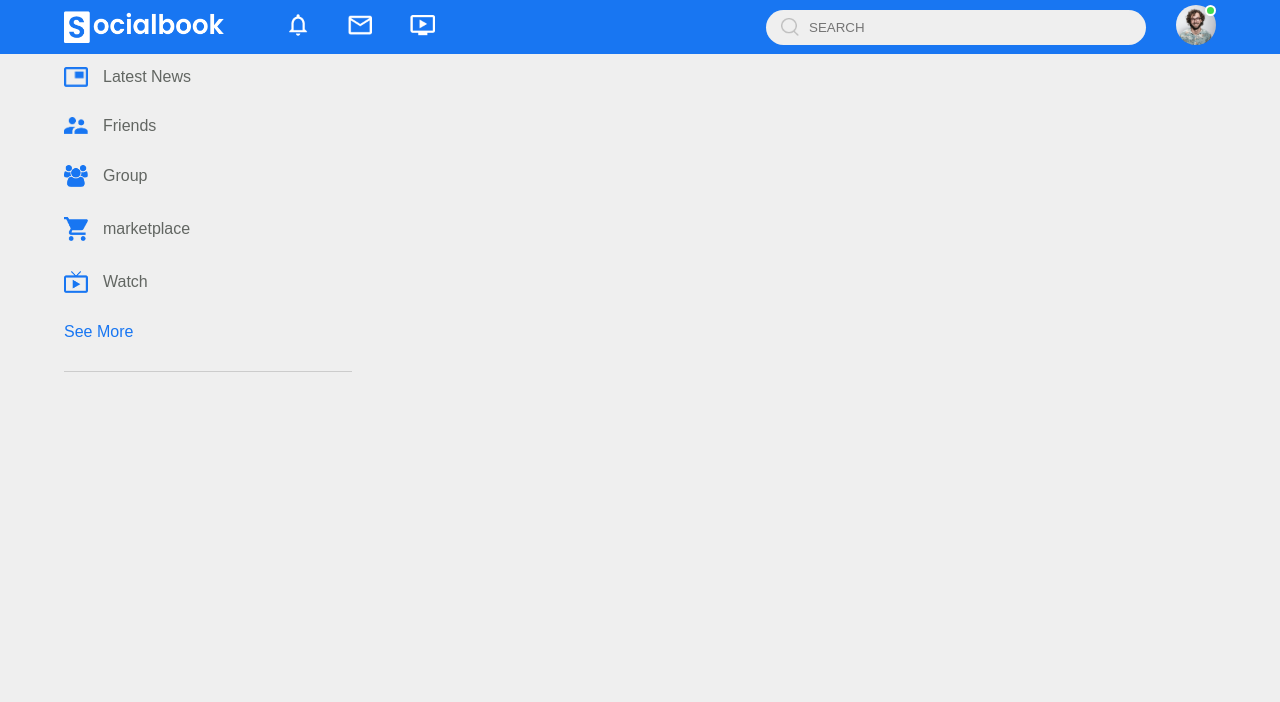
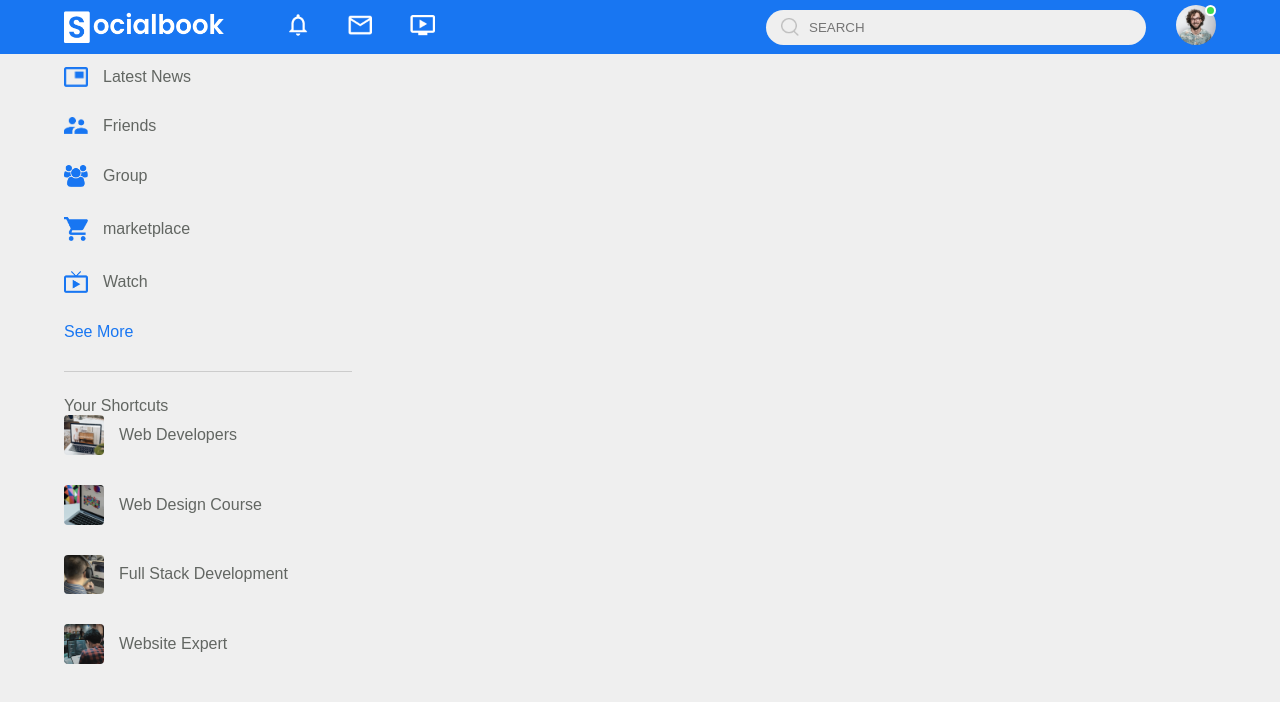
Before and after one commit to ReadyProgramReen/GirlSpace, a plain HTML site: page index.html in a window 1280 px wide. Drawn offline with Linux system fonts and the light colour scheme.

Commit message:
Added and styled shortcut links on left sidebar

```diff
--- a/index.html
+++ b/index.html
@@ -47,6 +47,14 @@
                 <a href="#">See More</a>
             </div>
 
+            <div class="shortcut-links">
+                <p>Your Shortcuts</p>
+                <a href="#"><img src="images/shortcut-1.png" alt="">Web Developers</a>
+                <a href="#"><img src="images/shortcut-2.png" alt="">Web Design Course</a>
+                <a href="#"><img src="images/shortcut-3.png" alt="">Full Stack Development</a>
+                <a href="#"><img src="images/shortcut-4.png" alt="">Website Expert</a>
+            </div>
+
         </div>
         <!-- Main Content  -------------->
 
--- a/style.css
+++ b/style.css
@@ -108,7 +108,7 @@ nav{
 
 }
 
-.imp-links a{
+.imp-links a, .shortcut-links a{
     text-decoration: none;
     display: flex;
     align-items: center;
@@ -128,3 +128,16 @@ nav{
 .imp-links{
     border-bottom: 1px solid #ccc;
 }
+.shortcut-links a img{
+    width: 40px;
+    border-radius: 4px;
+    margin-right: 15px;
+
+}
+
+.shortcut-links {
+    margin: 25px 0;
+    color: #626662;
+    font-weight: 500;
+
+}
```
